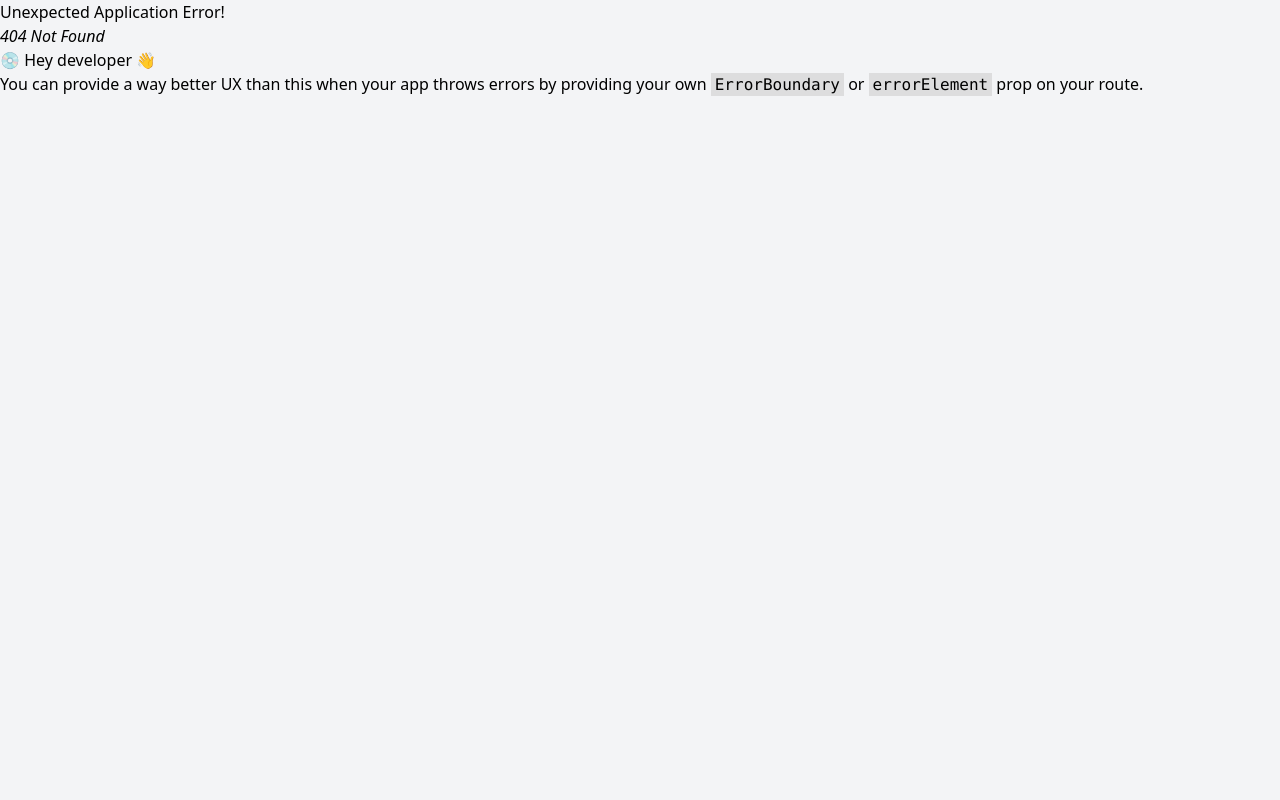
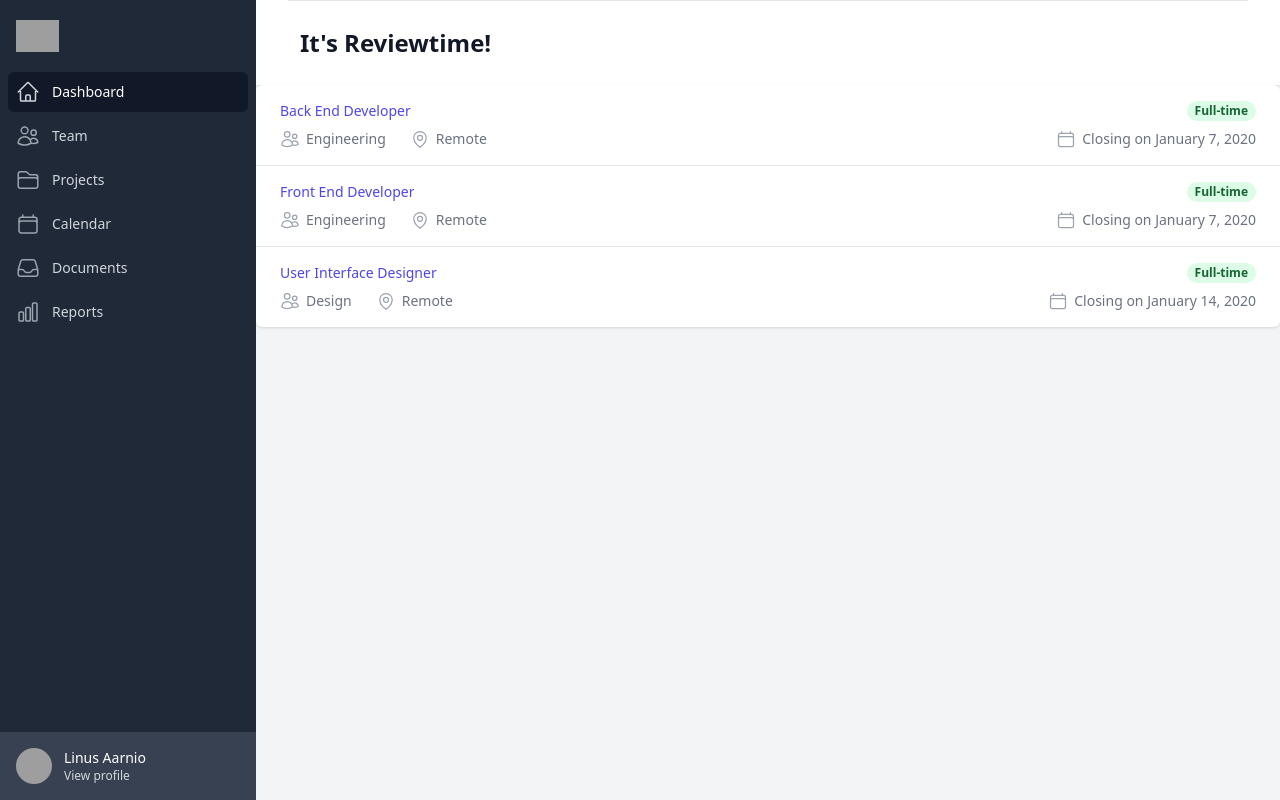
Before and after one commit to linusaarnio/reviewtime, a React (Create React App) app in the folder frontend/: page /reviewing in a window 1280 px wide. Before the commit this address had no page. Built offline with nearby package versions, Linux system fonts and the light colour scheme; grey boxes are pictures that could not be loaded.

Commit message:
WIP reviewing page

```diff
--- a/frontend/src/App.tsx
+++ b/frontend/src/App.tsx
@@ -3,6 +3,7 @@ import * as ReactDOM from "react-dom";
 import { createBrowserRouter, RouterProvider } from "react-router-dom";
 
 import HomePage, { homeLoader } from "./routes/home";
+import ReviewingPage, { reviewingLoader } from "./routes/reviewing";
 import Root, { rootLoader } from "./routes/root";
 
 const router = createBrowserRouter([
@@ -15,6 +16,11 @@ const router = createBrowserRouter([
         path: "/",
         element: <HomePage />,
         loader: homeLoader,
+      },
+      {
+        path: "/reviewing",
+        element: <ReviewingPage />,
+        loader: reviewingLoader,
       }
     ]
   },
--- /dev/null
+++ b/frontend/src/routes/reviewing.tsx
@@ -0,0 +1,94 @@
+import { CalendarIcon, MapPinIcon, UsersIcon } from "@heroicons/react/24/outline";
+
+interface PrInfo {
+  title: string;
+  url: URL;
+  repository: string;
+  repositoryUrl: URL;
+  author: string;
+  authorAvatar: URL;
+  reviewDue: Date;
+}
+
+interface Data {
+  pullRequests: PrInfo[];
+}
+
+export const reviewingLoader: () => Promise<Data> = async () => {
+  return { pullRequests: [] };
+};
+
+const ReviewingPage = () => {
+  const positions = [
+    {
+      id: 1,
+      title: "Back End Developer",
+      type: "Full-time",
+      location: "Remote",
+      department: "Engineering",
+      closeDate: "2020-01-07",
+      closeDateFull: "January 7, 2020",
+    },
+    {
+      id: 2,
+      title: "Front End Developer",
+      type: "Full-time",
+      location: "Remote",
+      department: "Engineering",
+      closeDate: "2020-01-07",
+      closeDateFull: "January 7, 2020",
+    },
+    {
+      id: 3,
+      title: "User Interface Designer",
+      type: "Full-time",
+      location: "Remote",
+      department: "Design",
+      closeDate: "2020-01-14",
+      closeDateFull: "January 14, 2020",
+    },
+  ];
+
+  return (
+    <div className="overflow-hidden bg-white shadow sm:rounded-md">
+      <ul className="divide-y divide-gray-200">
+        {positions.map((position) => (
+          <li key={position.id}>
+            <a href="#" className="block hover:bg-gray-50">
+              <div className="px-4 py-4 sm:px-6">
+                <div className="flex items-center justify-between">
+                  <p className="truncate text-sm font-medium text-indigo-600">{position.title}</p>
+                  <div className="ml-2 flex flex-shrink-0">
+                    <p className="inline-flex rounded-full bg-green-100 px-2 text-xs font-semibold leading-5 text-green-800">
+                      {position.type}
+                    </p>
+                  </div>
+                </div>
+                <div className="mt-2 sm:flex sm:justify-between">
+                  <div className="sm:flex">
+                    <p className="flex items-center text-sm text-gray-500">
+                      <UsersIcon className="mr-1.5 h-5 w-5 flex-shrink-0 text-gray-400" aria-hidden="true" />
+                      {position.department}
+                    </p>
+                    <p className="mt-2 flex items-center text-sm text-gray-500 sm:mt-0 sm:ml-6">
+                      <MapPinIcon className="mr-1.5 h-5 w-5 flex-shrink-0 text-gray-400" aria-hidden="true" />
+                      {position.location}
+                    </p>
+                  </div>
+                  <div className="mt-2 flex items-center text-sm text-gray-500 sm:mt-0">
+                    <CalendarIcon className="mr-1.5 h-5 w-5 flex-shrink-0 text-gray-400" aria-hidden="true" />
+                    <p>
+                      Closing on <time dateTime={position.closeDate}>{position.closeDateFull}</time>
+                    </p>
+                  </div>
+                </div>
+              </div>
+            </a>
+          </li>
+        ))}
+      </ul>
+    </div>
+  );
+};
+
+export default ReviewingPage;
--- a/frontend/src/routes/root.tsx
+++ b/frontend/src/routes/root.tsx
@@ -35,10 +35,7 @@ interface Data {
 }
 
 export const rootLoader: () => Promise<Data> = async () => {
-  return {
-    profile: { name: "Linus Aarnio", avatarUrl: "https://avatars.githubusercontent.com/u/42450444?v=4" },
-    organization: "LiU",
-  };
+  return { profile: { name: "Linus Aarnio", avatarUrl: "https://avatars.githubusercontent.com/u/42450444?v=4" }, organization: "LiU" };
 };
 
 export default function PageRoot() {
@@ -47,6 +44,7 @@ export default function PageRoot() {
 
   return (
     <>
+
       <div>
         <Transition.Root show={sidebarOpen} as={Fragment}>
           <Dialog as="div" className="relative z-40 md:hidden" onClose={setSidebarOpen}>
@@ -210,26 +208,13 @@ export default function PageRoot() {
               <div className="px-4 sm:px-6 lg:mx-auto lg:max-w-6xl lg:px-8">
                 <div className="py-6 md:flex md:items-center md:justify-between lg:border-t lg:border-gray-200">
                   <div className="min-w-0 flex-1">
-                    {/* Profile */}
                     <div className="flex items-center">
-                      <img className="hidden h-16 w-16 rounded-full sm:block" src={data.profile.avatarUrl} alt="" />
                       <div>
                         <div className="flex items-center">
-                          <img className="h-16 w-16 rounded-full sm:hidden" src={data.profile.avatarUrl} alt="" />
                           <h1 className="ml-3 text-2xl font-bold leading-7 text-gray-900 sm:truncate sm:leading-9">
-                            It's Reviewtime, {data.profile.name}!
+                            It's Reviewtime!
                           </h1>
                         </div>
-                        <dl className="mt-6 flex flex-col sm:ml-3 sm:mt-1 sm:flex-row sm:flex-wrap">
-                          <dt className="sr-only">Company</dt>
-                          <dd className="flex items-center text-sm font-medium capitalize text-gray-500 sm:mr-6">
-                            <BuildingOfficeIcon
-                              className="mr-1.5 h-5 w-5 flex-shrink-0 text-gray-400"
-                              aria-hidden="true"
-                            />
-                            {data.organization}
-                          </dd>
-                        </dl>
                       </div>
                     </div>
                   </div>
```
